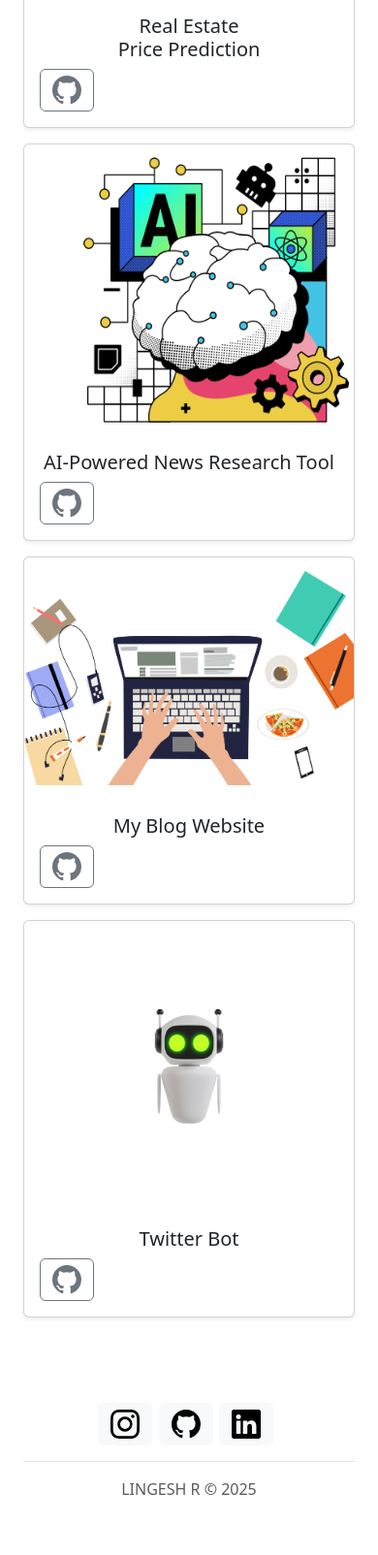
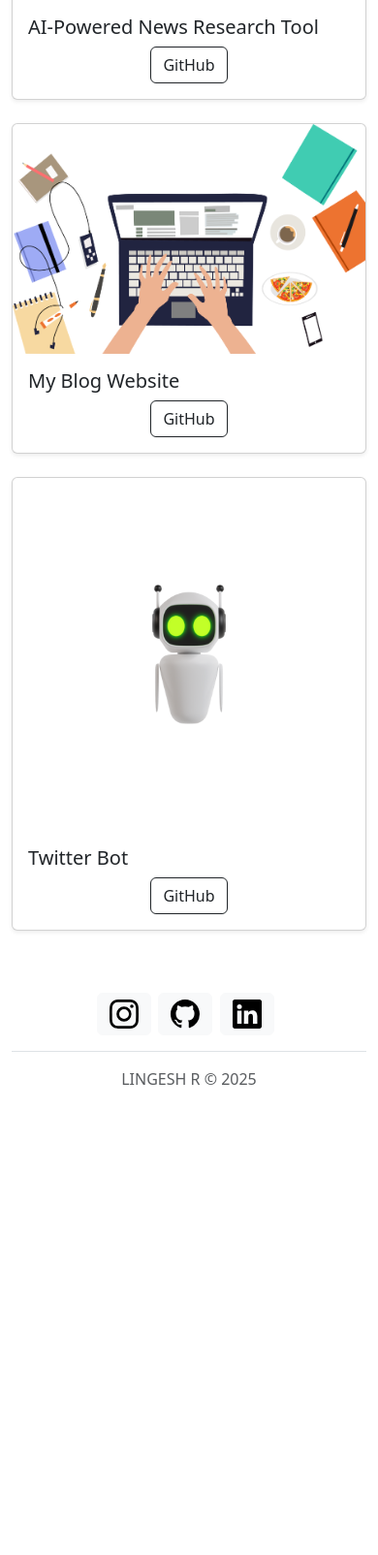
Before and after one commit to Lingesh-7/Portfolio-Website, a Flask app: page / in a window 390 px wide; the page is wider, and only the part inside the window is pictured. Shown: the part 3185-4789 px from the top of that part at 97% size. After the commit the page ends 4304 px from the top of that part, so only its background shows below. Run offline with Flask 3, Linux system fonts and the light colour scheme; some libraries are stand-ins or nearby versions.

Commit message:
Update index.html

```diff
--- a/templates/index.html
+++ b/templates/index.html
@@ -2,6 +2,21 @@
 
 
 <!-- Start -->
+ <div class="px-3 py-0 my-5 text-center border-bottom">
+    <h2 class="display-4 fw-bold text-body-emphasis">Data Scientist | Python Developer</h2>
+
+    <div class="col-lg-6 mx-auto my-3">
+      <h4 class="fw-dark">Transforming data into dynamic AI Powered Experiences.❤️</h4>
+    </div>
+
+    <div class="overflow-hidden" style="margin-top: 3%; max-height: 500px;">
+      <div class="container px-5">
+        <img src="../static/assests/img/data_scientist_2.png" class="img-fluid mx-auto d-block" alt="Data Scientist Illustration">
+      </div>
+    </div>
+  </div>
+
+<!--
 <div class="px-3 py-0 my-5 text-center border-bottom mx-auto" >
     <h2 class="display-4 fw-bold text-body-emphasis" >Data Scientist | Python Developer</h2>
 
@@ -14,15 +29,24 @@
         <img src="../static/assests/img/data_scientist_2.png" alt="">
       </div>
     </div>
-</div>
+</div> -->
 
 <!-- About -->
-  <section class="py-3 text-center container" >
+  <!-- <section class="py-3 text-center container" >
     <div class="row py-lg-5 border-bottom">
       <div class="col-lg-6 col-md-8 mx-auto">
         <h2 class="fw-dark">Hi👋, I am Lingesh R, Nice to meet you.</h2>
         <p class="fw-dark">Curious and driven Data Science & AI enthusiast with strong foundations in Python, machine learning, and web development. Adept at building end-to-end intelligent systems and deploying ML models using Flask and FastAPI. Actively learning LLMs and passionate about applying AI for impactful real-world solutions.</p>
         <img src="../static/assests/img/LINGESH.png" alt="" style="max-height: 500px;">
+      </div>
+    </div>
+  </section> -->
+  <section class="py-3 text-center container">
+    <div class="row py-lg-5 border-bottom">
+      <div class="col-lg-6 col-md-8 mx-auto">
+        <h2 class="fw-dark">Hi👋, I am Lingesh R, Nice to meet you.</h2>
+        <p class="fw-dark">Curious and driven Data Science & AI enthusiast with strong foundations in Python, machine learning, and web development. Adept at building end-to-end intelligent systems and deploying ML models using Flask and FastAPI. Actively learning LLMs and passionate about applying AI for impactful real-world solutions.</p>
+        <img src="../static/assests/img/LINGESH.png" class="img-fluid mt-3" style="max-height: 500px;" alt="Lingesh R">
       </div>
     </div>
   </section>
@@ -91,7 +115,9 @@
     <a href="https://developer.mozilla.org/en-US/docs/Web/CSS" target="_blank" rel="noreferrer">
       <img src="https://raw.githubusercontent.com/devicons/devicon/master/icons/css3/css3-original.svg" alt="css" width="40" height="40"/>
     </a>
-
+    <a href="https://developer.mozilla.org/en-US/docs/Web/JavaScript" target="_blank" rel="noreferrer">
+      <img src="https://raw.githubusercontent.com/devicons/devicon/master/icons/javascript/javascript-original.svg" alt="javascript" width="40" height="40"/>
+    </a>
     <a href="https://flask.palletsprojects.com/" target="_blank" rel="noreferrer">
       <img src="../static/assests/img/flask-horizontal.webp" alt="flask" width="80" height="40"/>
     </a>
@@ -140,158 +166,113 @@
 
 
 <!-- Project -->
-<div class="container themed-container text-center mx-auto">
-
- <div class="container px-4 py-5" id="custom-cards">
-  <h2 class="pb-8 fw-dark" style="margin-bottom: 1%">Projects <svg xmlns="http://www.w3.org/2000/svg" width="35" height="35" fill="currentColor" class="bi bi-cast" viewBox="0 0 16 16">
-    <path d="m7.646 9.354-3.792 3.792a.5.5 0 0 0 .353.854h7.586a.5.5 0 0 0 .354-.854L8.354 9.354a.5.5 0 0 0-.708 0"/>
-    <path d="M11.414 11H14.5a.5.5 0 0 0 .5-.5v-7a.5.5 0 0 0-.5-.5h-13a.5.5 0 0 0-.5.5v7a.5.5 0 0 0 .5.5h3.086l-1 1H1.5A1.5 1.5 0 0 1 0 10.5v-7A1.5 1.5 0 0 1 1.5 2h13A1.5 1.5 0 0 1 16 3.5v7a1.5 1.5 0 0 1-1.5 1.5h-2.086z"/>
-  </svg></h2>
-  </div>
 
 
 
-  <div class="row mb-3 ">
 
 
-  <div class="album py-5">
-  <div class="container">
-    <div class="row row-cols-1 row-cols-sm-2 row-cols-md-3 g-3">
 
-      <!-- Card 1 -->
+
+
+
+
+
+
+
+
+<div class="container my-5">
+  <div class="row row-cols-1 row-cols-sm-2 row-cols-md-3 g-4">
+
+    <!-- Project Card 1 -->
+    <!-- Project Card 1: Potato and Tomato Leaf Disease Detection -->
 <div class="col">
-        <div class="card shadow-sm">
-
-          <img src="../static/assests/img/wcl.png" alt="" style="height: 300px; width: 300px; margin-left: 10%;">
-          <div class="card-body">
-            <h5>Waste Classification Using <br> Deep Learning</h5>
-            <div class="d-flex justify-content-between align-items-center">
-              <div class="btn-group">
-                <a href="https://github.com/Lingesh-7/Waste-Classification-DL">
-                <button type="button" class="btn btn-outline-secondary" fdprocessedid="v34wwr">
-                  <svg xmlns="http://www.w3.org/2000/svg" width="30" height="30" fill="currentColor" class="bi bi-github" viewBox="0 0 16 16">
-  <path d="M8 0C3.58 0 0 3.58 0 8c0 3.54 2.29 6.53 5.47 7.59.4.07.55-.17.55-.38 0-.19-.01-.82-.01-1.49-2.01.37-2.53-.49-2.69-.94-.09-.23-.48-.94-.82-1.13-.28-.15-.68-.52-.01-.53.63-.01 1.08.58 1.23.82.72 1.21 1.87.87 2.33.66.07-.52.28-.87.51-1.07-1.78-.2-3.64-.89-3.64-3.95 0-.87.31-1.59.82-2.15-.08-.2-.36-1.02.08-2.12 0 0 .67-.21 2.2.82.64-.18 1.32-.27 2-.27s1.36.09 2 .27c1.53-1.04 2.2-.82 2.2-.82.44 1.1.16 1.92.08 2.12.51.56.82 1.27.82 2.15 0 3.07-1.87 3.75-3.65 3.95.29.25.54.73.54 1.48 0 1.07-.01 1.93-.01 2.2 0 .21.15.46.55.38A8.01 8.01 0 0 0 16 8c0-4.42-3.58-8-8-8"></path>
-</svg>
-                  <span class="visually-hidden">Button</span>
-                </button>
+  <div class="card h-100 shadow-sm">
+    <img src="../static/assests/img/leaf.png" class="card-img-top img-fluid w-100" alt="Leaf Disease Detection">
+    <div class="card-body d-flex flex-column">
+      <h5 class="card-title">Potato and Tomato Leaf Disease Detection</h5>
+      <div class="mt-auto text-center">
+        <a href="https://github.com/Lingesh-7/Crop-Disease-Classifier" class="btn btn-outline-dark" target="_blank">
+          <i class="bi bi-github"></i> GitHub
         </a>
-              </div>
-
       </div>
     </div>
   </div>
 </div>
 
-      <!-- Card 2 -->
+
+    <!-- Project Card 2 -->
     <div class="col">
-        <div class="card shadow-sm">
-          <img src="../static/assests/img/v1.png" alt="" style="margin-top: 12%; margin-bottom: 12%;">
-          <div class="card-body">
-            <h5>Image Classification Using Machine Learning</h5>
-            <div class="d-flex justify-content-between align-items-center">
-              <div class="btn-group">
-                <a href="https://github.com/Lingesh-7/Image-Classification-Using-ML">
-                <button type="button" class="btn btn-outline-secondary" fdprocessedid="v34wwr">
-                  <svg xmlns="http://www.w3.org/2000/svg" width="30" height="30" fill="currentColor" class="bi bi-github" viewBox="0 0 16 16">
-  <path d="M8 0C3.58 0 0 3.58 0 8c0 3.54 2.29 6.53 5.47 7.59.4.07.55-.17.55-.38 0-.19-.01-.82-.01-1.49-2.01.37-2.53-.49-2.69-.94-.09-.23-.48-.94-.82-1.13-.28-.15-.68-.52-.01-.53.63-.01 1.08.58 1.23.82.72 1.21 1.87.87 2.33.66.07-.52.28-.87.51-1.07-1.78-.2-3.64-.89-3.64-3.95 0-.87.31-1.59.82-2.15-.08-.2-.36-1.02.08-2.12 0 0 .67-.21 2.2.82.64-.18 1.32-.27 2-.27s1.36.09 2 .27c1.53-1.04 2.2-.82 2.2-.82.44 1.1.16 1.92.08 2.12.51.56.82 1.27.82 2.15 0 3.07-1.87 3.75-3.65 3.95.29.25.54.73.54 1.48 0 1.07-.01 1.93-.01 2.2 0 .21.15.46.55.38A8.01 8.01 0 0 0 16 8c0-4.42-3.58-8-8-8"></path>
-</svg>
-                  <span class="visually-hidden">Button</span>
-                </button>
+      <div class="card h-100 shadow-sm">
+        <img src="../static/assests/img/v1.png" class="card-img-top img-fluid w-100" alt="Image Classification">
+        <div class="card-body d-flex flex-column">
+          <h5 class="card-title">Image Classification Using Machine Learning</h5>
+          <div class="mt-auto text-center">
+            <a href="https://github.com/Lingesh-7/Image-Classification-Using-ML" class="btn btn-outline-dark" target="_blank">
+              <i class="bi bi-github"></i> GitHub
             </a>
-              </div>
-
           </div>
         </div>
       </div>
     </div>
 
-      <!-- Card 3 -->
+    <!-- Project Card 3 -->
     <div class="col">
-        <div class="card shadow-sm">
-          <img src="../static/assests/img/real.png" alt="" style="max-height: 300px; width: 400px;">
-          <div class="card-body">
-            <h5>Real Estate <br> Price Prediction</h5>
-            <div class="d-flex justify-content-between align-items-center">
-              <div class="btn-group">
-                <a href="https://github.com/Lingesh-7/Real-Estate-Prediction-ML">
-                <button type="button" class="btn btn-outline-secondary" fdprocessedid="v34wwr">
-                  <svg xmlns="http://www.w3.org/2000/svg" width="30" height="30" fill="currentColor" class="bi bi-github" viewBox="0 0 16 16">
-  <path d="M8 0C3.58 0 0 3.58 0 8c0 3.54 2.29 6.53 5.47 7.59.4.07.55-.17.55-.38 0-.19-.01-.82-.01-1.49-2.01.37-2.53-.49-2.69-.94-.09-.23-.48-.94-.82-1.13-.28-.15-.68-.52-.01-.53.63-.01 1.08.58 1.23.82.72 1.21 1.87.87 2.33.66.07-.52.28-.87.51-1.07-1.78-.2-3.64-.89-3.64-3.95 0-.87.31-1.59.82-2.15-.08-.2-.36-1.02.08-2.12 0 0 .67-.21 2.2.82.64-.18 1.32-.27 2-.27s1.36.09 2 .27c1.53-1.04 2.2-.82 2.2-.82.44 1.1.16 1.92.08 2.12.51.56.82 1.27.82 2.15 0 3.07-1.87 3.75-3.65 3.95.29.25.54.73.54 1.48 0 1.07-.01 1.93-.01 2.2 0 .21.15.46.55.38A8.01 8.01 0 0 0 16 8c0-4.42-3.58-8-8-8"></path>
-</svg>
-                  <span class="visually-hidden">Button</span>
-                </button>
+      <div class="card h-100 shadow-sm">
+        <img src="../static/assests/img/real.png" class="card-img-top img-fluid w-100" alt="Real Estate Prediction">
+        <div class="card-body d-flex flex-column">
+          <h5 class="card-title">Real Estate Price Prediction</h5>
+          <div class="mt-auto text-center">
+            <a href="https://real-estate-prediction-ml.onrender.com/" class="btn btn-outline-primary" target="_blank">
+              <i class="bi bi-box-arrow-up-right"></i> Live
             </a>
-              </div>
-
+            <a href="https://github.com/Lingesh-7/Real-Estate-Prediction-ML" class="btn btn-outline-dark" target="_blank">
+              <i class="bi bi-github"></i> GitHub
+            </a>
           </div>
         </div>
       </div>
     </div>
 
-      <!-- Card 4 -->
+    <!-- Project Card 4 -->
     <div class="col">
-        <div class="card shadow-sm">
-          <img src="../static/assests/img/memphis-ai-and-artificial-neural-networks.png" alt="" style="height: 300px; width: 300px; margin-left: 14%; ">
-          <div class="card-body">
-            <h5>AI-Powered News Research Tool</h5>
-            <div class="d-flex justify-content-between align-items-center">
-              <div class="btn-group">
-                <a href="https://github.com/Lingesh-7/News-Research-Tool-using-Langchain">
-                <button type="button" class="btn btn-outline-secondary" fdprocessedid="v34wwr">
-                  <svg xmlns="http://www.w3.org/2000/svg" width="30" height="30" fill="currentColor" class="bi bi-github" viewBox="0 0 16 16">
-  <path d="M8 0C3.58 0 0 3.58 0 8c0 3.54 2.29 6.53 5.47 7.59.4.07.55-.17.55-.38 0-.19-.01-.82-.01-1.49-2.01.37-2.53-.49-2.69-.94-.09-.23-.48-.94-.82-1.13-.28-.15-.68-.52-.01-.53.63-.01 1.08.58 1.23.82.72 1.21 1.87.87 2.33.66.07-.52.28-.87.51-1.07-1.78-.2-3.64-.89-3.64-3.95 0-.87.31-1.59.82-2.15-.08-.2-.36-1.02.08-2.12 0 0 .67-.21 2.2.82.64-.18 1.32-.27 2-.27s1.36.09 2 .27c1.53-1.04 2.2-.82 2.2-.82.44 1.1.16 1.92.08 2.12.51.56.82 1.27.82 2.15 0 3.07-1.87 3.75-3.65 3.95.29.25.54.73.54 1.48 0 1.07-.01 1.93-.01 2.2 0 .21.15.46.55.38A8.01 8.01 0 0 0 16 8c0-4.42-3.58-8-8-8"></path>
-</svg>
-                  <span class="visually-hidden">Button</span>
-                </button>
+      <div class="card h-100 shadow-sm">
+        <img src="../static/assests/img/memphis-ai-and-artificial-neural-networks.png" class="card-img-top img-fluid w-100" alt="News Tool">
+        <div class="card-body d-flex flex-column">
+          <h5 class="card-title">AI-Powered News Research Tool</h5>
+          <div class="mt-auto text-center">
+            <a href="https://github.com/Lingesh-7/News-Research-Tool-using-Langchain" class="btn btn-outline-dark" target="_blank">
+              <i class="bi bi-github"></i> GitHub
             </a>
-              </div>
-
           </div>
         </div>
       </div>
     </div>
 
-      <!-- Card 5 -->
+    <!-- Project Card 5 -->
     <div class="col">
-        <div class="card shadow-sm">
-          <img src="../static/assests/img/blog.png" alt="" style="max-height: 300px; margin-top: 4%; margin-bottom: 4%;">
-          <div class="card-body">
-            <h5>My Blog Website</h5>
-            <div class="d-flex justify-content-between align-items-center">
-              <div class="btn-group">
-                <a href=": https://github.com/Lingesh-7/MY-BLOG-WEBSITE">
-                <button type="button" class="btn btn-outline-secondary" fdprocessedid="v34wwr">
-                  <svg xmlns="http://www.w3.org/2000/svg" width="30" height="30" fill="currentColor" class="bi bi-github" viewBox="0 0 16 16">
-  <path d="M8 0C3.58 0 0 3.58 0 8c0 3.54 2.29 6.53 5.47 7.59.4.07.55-.17.55-.38 0-.19-.01-.82-.01-1.49-2.01.37-2.53-.49-2.69-.94-.09-.23-.48-.94-.82-1.13-.28-.15-.68-.52-.01-.53.63-.01 1.08.58 1.23.82.72 1.21 1.87.87 2.33.66.07-.52.28-.87.51-1.07-1.78-.2-3.64-.89-3.64-3.95 0-.87.31-1.59.82-2.15-.08-.2-.36-1.02.08-2.12 0 0 .67-.21 2.2.82.64-.18 1.32-.27 2-.27s1.36.09 2 .27c1.53-1.04 2.2-.82 2.2-.82.44 1.1.16 1.92.08 2.12.51.56.82 1.27.82 2.15 0 3.07-1.87 3.75-3.65 3.95.29.25.54.73.54 1.48 0 1.07-.01 1.93-.01 2.2 0 .21.15.46.55.38A8.01 8.01 0 0 0 16 8c0-4.42-3.58-8-8-8"></path>
-</svg>
-                  <span class="visually-hidden">Button</span>
-                </button>
+      <div class="card h-100 shadow-sm">
+        <img src="../static/assests/img/blog.png" class="card-img-top img-fluid w-100" alt="Blog Website">
+        <div class="card-body d-flex flex-column">
+          <h5 class="card-title">My Blog Website</h5>
+          <div class="mt-auto text-center">
+            <a href="https://github.com/Lingesh-7/MY-BLOG-WEBSITE" class="btn btn-outline-dark" target="_blank">
+              <i class="bi bi-github"></i> GitHub
             </a>
-              </div>
-
           </div>
         </div>
       </div>
     </div>
 
-      <!-- Card 6 -->
+    <!-- Project Card 6 -->
     <div class="col">
-        <div class="card shadow-sm">
-          <img src="../static/assests/img/bot.png" alt="" style="max-height: 300px; ">
-          <div class="card-body">
-            <h5>Twitter Bot <br> </h5>
-            <div class="d-flex justify-content-between align-items-center">
-              <div class="btn-group">
-                <a href="https://github.com/Lingesh-7/Twitter-News-Bot-for-Puducherry">
-                <button type="button" class="btn btn-outline-secondary" fdprocessedid="v34wwr">
-                  <svg xmlns="http://www.w3.org/2000/svg" width="30" height="30" fill="currentColor" class="bi bi-github" viewBox="0 0 16 16">
-  <path d="M8 0C3.58 0 0 3.58 0 8c0 3.54 2.29 6.53 5.47 7.59.4.07.55-.17.55-.38 0-.19-.01-.82-.01-1.49-2.01.37-2.53-.49-2.69-.94-.09-.23-.48-.94-.82-1.13-.28-.15-.68-.52-.01-.53.63-.01 1.08.58 1.23.82.72 1.21 1.87.87 2.33.66.07-.52.28-.87.51-1.07-1.78-.2-3.64-.89-3.64-3.95 0-.87.31-1.59.82-2.15-.08-.2-.36-1.02.08-2.12 0 0 .67-.21 2.2.82.64-.18 1.32-.27 2-.27s1.36.09 2 .27c1.53-1.04 2.2-.82 2.2-.82.44 1.1.16 1.92.08 2.12.51.56.82 1.27.82 2.15 0 3.07-1.87 3.75-3.65 3.95.29.25.54.73.54 1.48 0 1.07-.01 1.93-.01 2.2 0 .21.15.46.55.38A8.01 8.01 0 0 0 16 8c0-4.42-3.58-8-8-8"></path>
-</svg>
-                  <span class="visually-hidden">Button</span>
-                </button>
+      <div class="card h-100 shadow-sm">
+        <img src="../static/assests/img/bot.png" class="card-img-top img-fluid w-100" alt="Twitter Bot">
+        <div class="card-body d-flex flex-column">
+          <h5 class="card-title">Twitter Bot</h5>
+          <div class="mt-auto text-center">
+            <a href="https://github.com/Lingesh-7/Twitter-News-Bot-for-Puducherry" class="btn btn-outline-dark" target="_blank">
+              <i class="bi bi-github"></i> GitHub
             </a>
-              </div>
-
           </div>
         </div>
       </div>
@@ -299,11 +280,7 @@
 
   </div>
 </div>
-</div>
 
 
 
-
-</div>
-
 {% include "footer.html" %}
```
Lines whose indentation alone changed are shown as unchanged.
